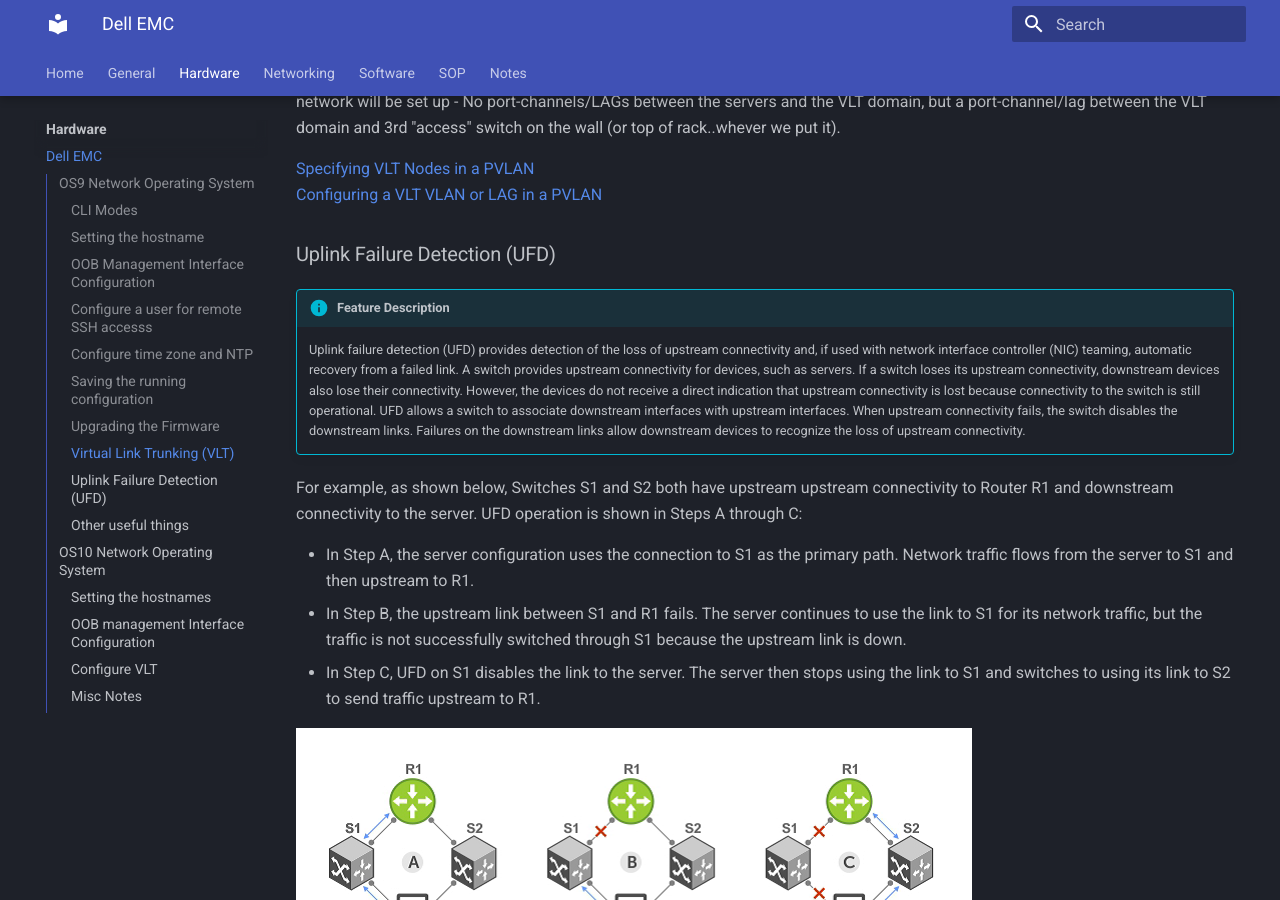
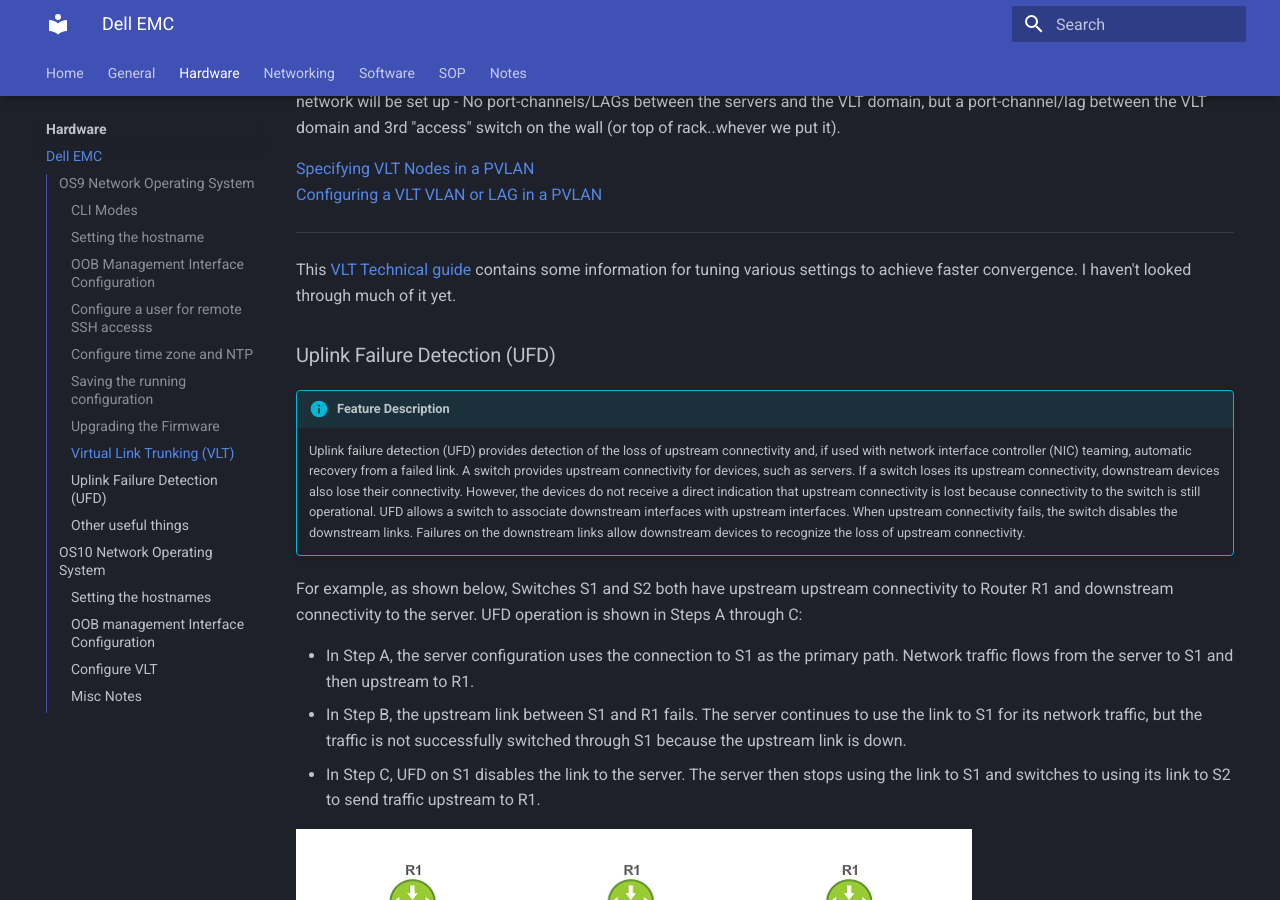
Before and after one commit to rmscode/binary-garden, an MkDocs documentation site: the page built from docs/hardware/dell-emc.md, in a window 1280 px wide and 900 px high, scrolled down 6452 px. Built offline with MkDocs 1.6.1 and Material for MkDocs 9.7.7, drawn with Linux system fonts in a browser that asks for light colours.

Commit message:
Update dell-emc.md

```diff
--- a/docs/hardware/dell-emc.md
+++ b/docs/hardware/dell-emc.md
@@ -348,6 +348,10 @@
 
 [Specifying VLT Nodes in a PVLAN](https://www.dell.com/support/manuals/en-us/dell-emc-os-9/s4048-on-9.14.2.4-config/specifying-vlt-nodes-in-a-pvlan?guid=guid-ab6e056d-e4c7-4910-b807-b09102f1083b)</br>
 [Configuring a VLT VLAN or LAG in a PVLAN](https://www.dell.com/support/manuals/en-us/dell-emc-os-9/s4048-on-9.14.2.4-config/configuring-a-vlt-vlan-or-lag-in-a-pvlan?guid=guid-fad07f16-bf47-45b1-a36d-58f3a75a82f8)
+
+---
+
+This [VLT Technical guide](https://i.dell.com/sites/content/business/large-business/merchandizing/en/Documents/Dell_Force10_S4810_VLT_Technical_Guide.pdf) contains some information for tuning various settings to achieve faster convergence. I haven't looked through much of it yet.
 
 ### Uplink Failure Detection (UFD)
 
```
